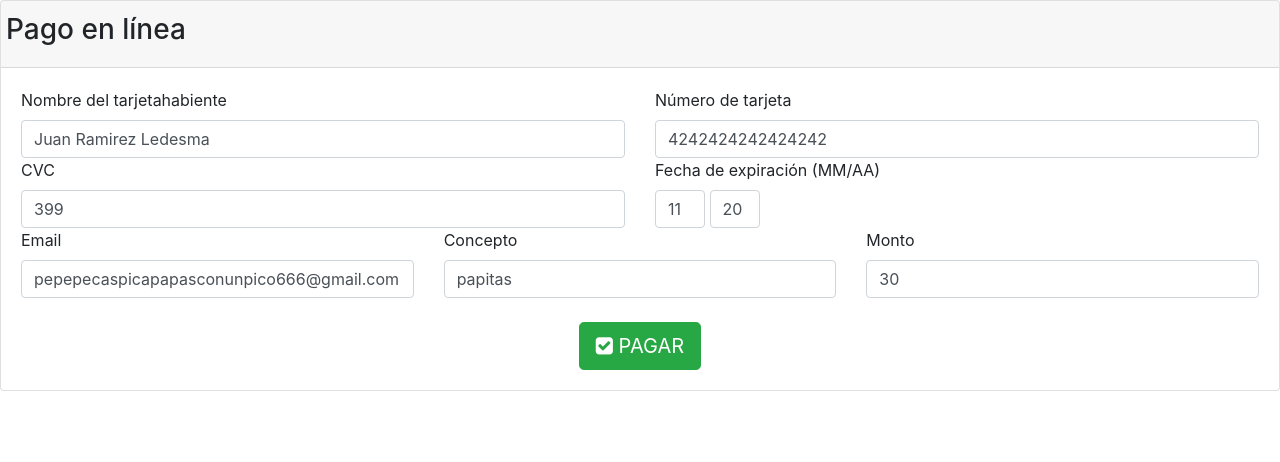
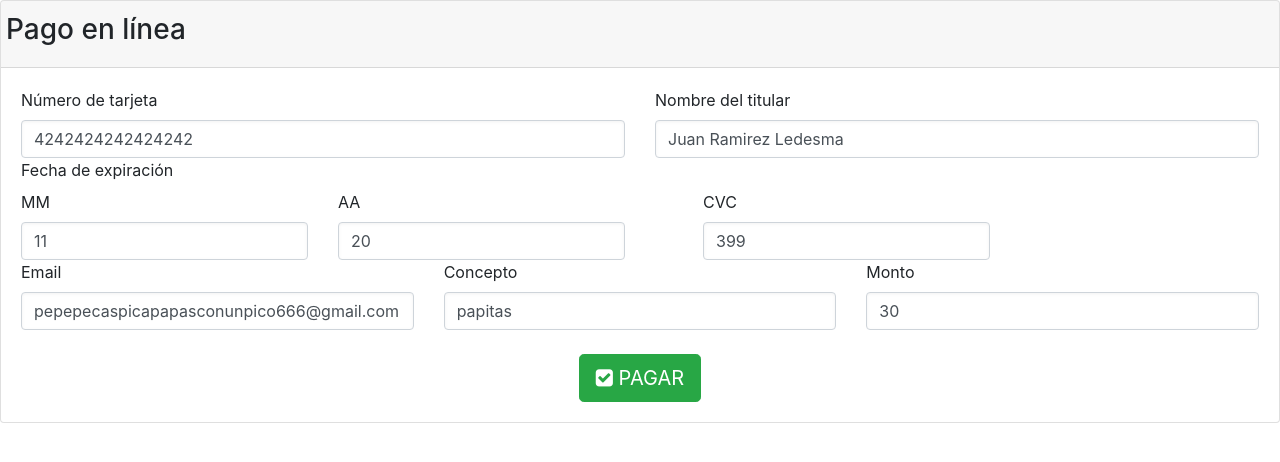
Before and after one commit to EGHernandezM/Appgua, a PHP site: page /Pago/index.php in a window 1280 px wide. Shown: the top 462 px of the page. Run offline with PHP 8.4, Linux system fonts and the light colour scheme; some libraries are stand-ins or nearby versions.

Commit message:
Estilos pagos

```diff
--- /dev/null
+++ b/Pago/css/styles.css
@@ -0,0 +1,9 @@
+.form-control:focus {
+   border: 1px solid #818181 !important;
+   outline: none !important;
+   box-shadow: none !important;
+}
+
+.form-control{
+   box-shadow: inset 0px 1px 3px rgba(128, 128, 128, 0.1) !important;
+}
--- a/Pago/index.php
+++ b/Pago/index.php
@@ -11,6 +11,7 @@
    <link rel="stylesheet" href="https://cdnjs.cloudflare.com/ajax/libs/font-awesome/4.7.0/css/font-awesome.min.css">
    <script type="text/javascript" src="js/bootstrap.js"></script>
    <link href="css/bootstrap.css" rel="stylesheet" type="text/css">
+   <link href="css/styles.css" rel="stylesheet" type="text/css">
 </head>
 
 <body>
@@ -23,41 +24,32 @@
          <div class="card-header">
             <div class="row display-tr">
                <h3>Pago en línea</h3>
-
             </div>
          </div>
          <div class="card-body">
             <div class="row">
                <div class="col-md-6">
-                            <label>
-                                Nombre del tarjetahabiente
-                            </label>
-                            <input value="Juan Ramirez Ledesma" data-conekta="card[name]" class="form-control" name="name" id="name"  type="text" >
+                  <label>Número de tarjeta</label>
+                  <input value="4242424242424242" name="card" id="card" data-conekta="card[number]" class="form-control" type="text" maxlength="16">
                </div>
                <div class="col-md-6">
-                                <label>
-                                    Número de tarjeta
-                                </label>
-                                <input value="4242424242424242" name="card" id="card" data-conekta="card[number]" class="form-control"   type="text" maxlength="16" >
+                  <label>Nombre del titular</label>
+                  <input value="Juan Ramirez Ledesma" data-conekta="card[name]" class="form-control" name="name" id="name" type="text">
                </div>
             </div>
-
+            <label>Fecha de expiración</label>
             <div class="row">
-                            <div class="col-md-6">
-                                <label>
-                                    CVC
-                                </label>
-                                <input value="399" data-conekta="card[cvc]" class="form-control"  type="text" maxlength="4" >
+               <div class="col-3">
+                  <label>MM</label>
+                  <input value="11" data-conekta="card[exp_month]" class="form-control" type="text" maxlength="2">
                </div>
-                            <div class="col-md-6">
-                                    <label>
-                                        Fecha de expiración (MM/AA)
-                                    </label>
-                                    <div>
-                                        <input style="width:50px; display:inline-block" value="11" data-conekta="card[exp_month]" class="form-control"  type="text" maxlength="2" >
-                                        <input style="width:50px; display:inline-block" value="20" data-conekta="card[exp_year]" class="form-control"  type="text" maxlength="2" >
-
+               <div class="col-3">
+                  <label>AA</label>
+                  <input value="20" data-conekta="card[exp_year]" class="form-control" type="text" maxlength="2">
                </div>
+               <div class="col-3 ml-5">
+                  <label>CVC</label>
+                  <input value="399" data-conekta="card[cvc]" class="form-control" type="text" maxlength="4">
                </div>
             </div>
             <div class="row">
@@ -94,40 +86,40 @@
    <script>
       Conekta.setPublicKey("tuapikeypublica");
 
-        var conektaSuccessResponseHandler= function(token){
+      var conektaSuccessResponseHandler = function(token) {
 
          $("#conektaTokenId").val(token.id);
 
          jsPay();
       };
 
-        var conektaErrorResponseHandler =function(response){
-            var $form=$("#card-form");
+      var conektaErrorResponseHandler = function(response) {
+         var $form = $("#card-form");
 
          alert(response.message_to_purchaser);
       }
 
-        $(document).ready(function(){
+      $(document).ready(function() {
 
-            $("#card-form").submit(function(e){
+         $("#card-form").submit(function(e) {
             e.preventDefault();
 
-                var $form=$("#card-form");
+            var $form = $("#card-form");
 
-                Conekta.Token.create($form,conektaSuccessResponseHandler,conektaErrorResponseHandler);
+            Conekta.Token.create($form, conektaSuccessResponseHandler, conektaErrorResponseHandler);
          })
 
       })
 
-        function jsPay(){
-            let params=$("#card-form").serialize();
-            let url="pay.php";
+      function jsPay() {
+         let params = $("#card-form").serialize();
+         let url = "pay.php";
 
-            $.post(url,params,function(data){
-                if(data=="1"){
+         $.post(url, params, function(data) {
+            if (data == "1") {
                alert("Se realizo el pago :D");
                jsClean();
-                }else{
+            } else {
                alert(data)
             }
 
@@ -135,11 +127,12 @@
 
       }
 
-        function jsClean(){
-            $(".form-control").prop("value","");
-            $("#conektaTokenId").prop("value","");
+      function jsClean() {
+         $(".form-control").prop("value", "");
+         $("#conektaTokenId").prop("value", "");
       }
    </script>
 
 </body>
+
 </html>
```
Lines whose indentation alone changed are shown as unchanged.
